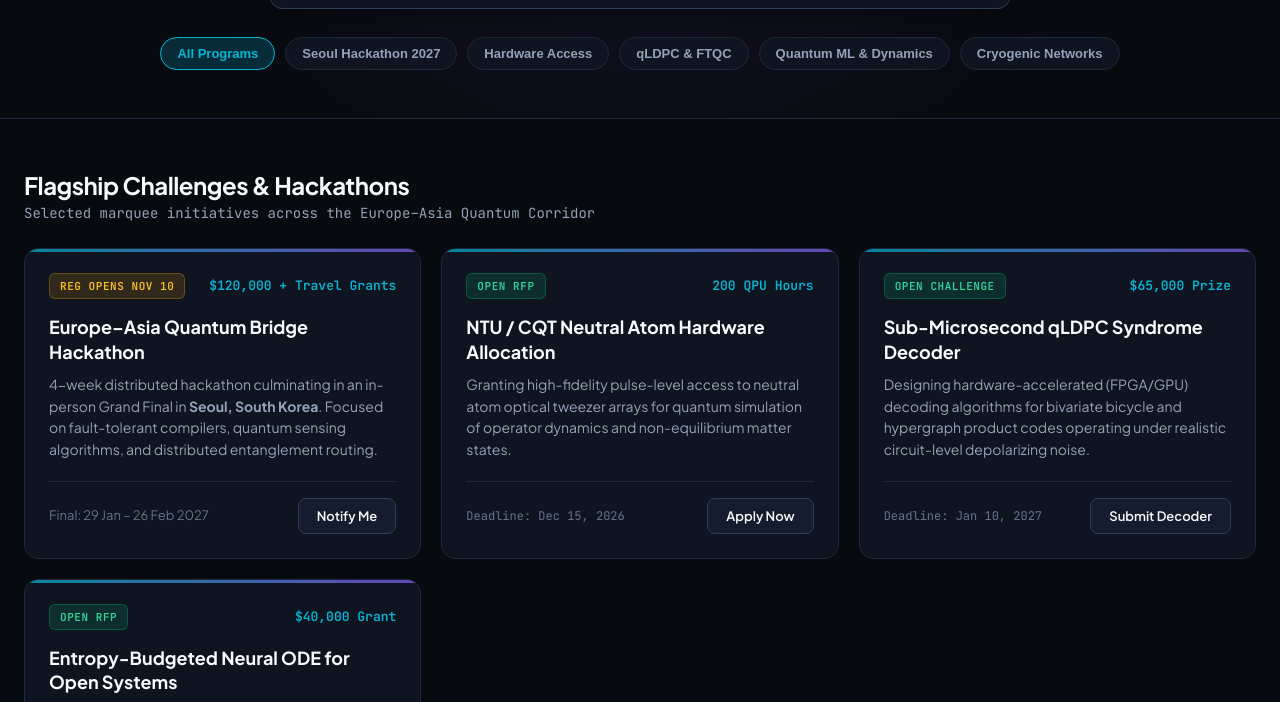
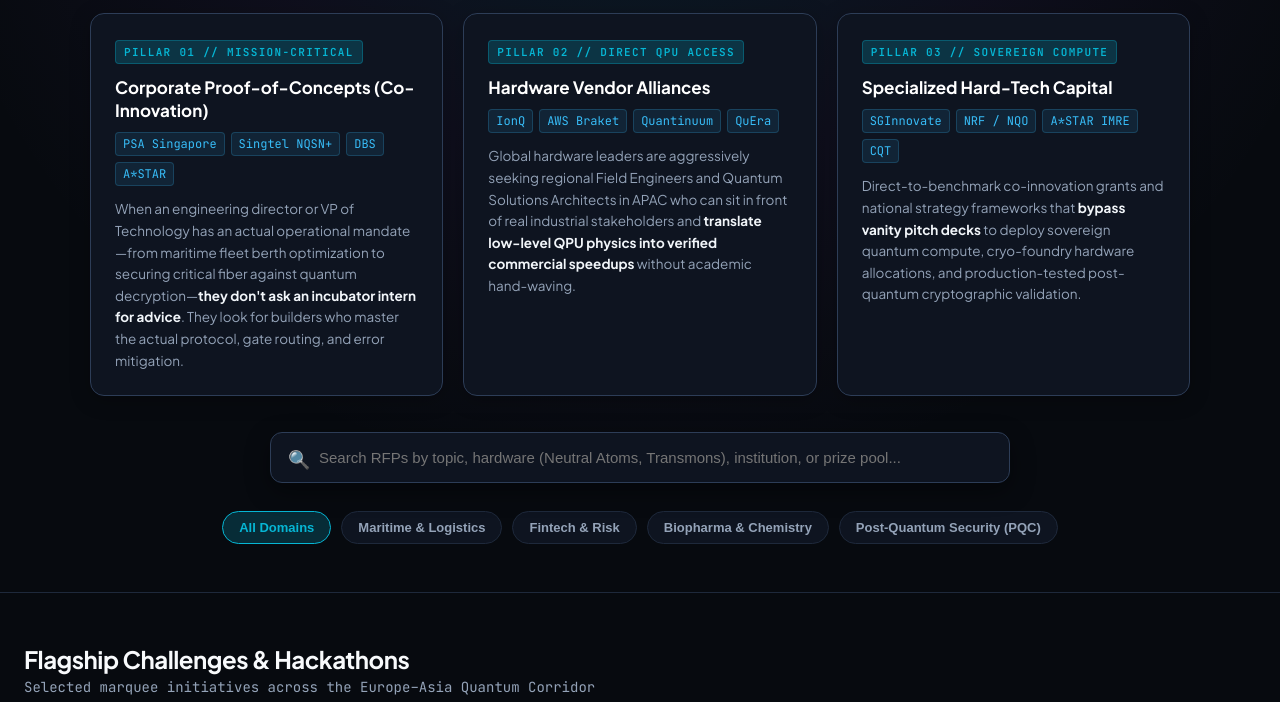
Before and after one commit to evecount/qshift_lab, a plain HTML site: page index.html in a window 1280 px wide. Shown: the part 406-1108 px from the top of the page. Drawn offline with nearby package versions, Linux system fonts and the light colour scheme.

Commit message:
feat: integrate the 3 core pillars of QShift Lab and domain filters into Hero

```diff
--- a/index.html
+++ b/index.html
@@ -3,8 +3,8 @@
 <head>
   <meta charset="UTF-8" />
   <meta name="viewport" content="width=device-width, initial-scale=1.0" />
-  <title>Quantum RFP Central — Europe–Asia Quantum Bridge &amp; Research Grants</title>
-  <meta name="description" content="Central hub for open quantum RFPs, compute allocations, hardware grants, and the Europe-Asia Quantum Bridge Hackathon." />
+  <title>QShift Lab — Singapore Applied Quantum Co-Innovation Hub</title>
+  <meta name="description" content="Connecting enterprise proof-of-concepts, hardware vendor alliances, and specialized hard-tech capital across Singapore and the Asia-Pacific corridor." />
   <link rel="icon" href="https://evecount.com/icon.png" />
   <link rel="preconnect" href="https://fonts.googleapis.com" />
   <link rel="preconnect" href="https://fonts.gstatic.com" crossorigin />
@@ -185,6 +185,75 @@
       max-width: 780px;
       margin: 0 auto 36px;
       line-height: 1.6;
+    }
+
+
+    /* Hero Operational Pillars */
+    .hero-pillars {
+      display: grid;
+      grid-template-columns: repeat(auto-fit, minmax(310px, 1fr));
+      gap: 20px;
+      max-width: 1100px;
+      margin: 36px auto 36px;
+      text-align: left;
+    }
+    .pillar-card {
+      background: var(--surface);
+      border: 1px solid var(--border-light);
+      border-radius: 14px;
+      padding: 24px;
+      position: relative;
+      transition: all 0.25s ease;
+      box-shadow: 0 4px 20px rgba(0, 0, 0, 0.25);
+    }
+    .pillar-card:hover {
+      border-color: var(--cyan);
+      transform: translateY(-3px);
+      box-shadow: 0 10px 28px rgba(6, 182, 212, 0.18);
+    }
+    .pillar-num {
+      font-family: var(--font-mono);
+      font-size: 11px;
+      font-weight: 700;
+      text-transform: uppercase;
+      letter-spacing: 0.12em;
+      color: var(--cyan);
+      padding: 3px 8px;
+      background: var(--cyan-glow);
+      border-radius: 4px;
+      border: 1px solid rgba(6, 182, 212, 0.3);
+      display: inline-block;
+      margin-bottom: 12px;
+    }
+    .pillar-title {
+      font-size: 17px;
+      font-weight: 700;
+      margin-bottom: 10px;
+      color: #ffffff;
+      line-height: 1.35;
+    }
+    .pillar-entities {
+      font-family: var(--font-mono);
+      font-size: 12px;
+      color: #38bdf8;
+      margin-bottom: 12px;
+      display: flex;
+      flex-wrap: wrap;
+      gap: 6px;
+    }
+    .pillar-entities span {
+      background: rgba(56, 189, 248, 0.1);
+      padding: 2px 7px;
+      border-radius: 4px;
+      border: 1px solid rgba(56, 189, 248, 0.2);
+    }
+    .pillar-desc {
+      font-size: 13.5px;
+      color: var(--text-muted);
+      line-height: 1.6;
+    }
+    .pillar-desc strong {
+      color: #f1f5f9;
     }
 
     /* Search & Filter Bar */
@@ -585,8 +654,8 @@
     <div class="nav-inner">
       <div class="brand">
         <div class="logo-orb"></div>
-        <span>Quantum RFP Central</span>
-        <span class="sub">Hub</span>
+        <span>QShift Lab</span>
+        <span class="sub">Singapore</span>
       </div>
       <nav class="nav-links">
         <a href="#active-rfps" class="active">Open RFPs</a>
@@ -606,12 +675,57 @@
     <div class="hero-container">
       <div class="badge-pulse">
         <span class="dot"></span>
-        Europe–Asia Quantum Bridge: Registration Opens Nov 10
+        Singapore Applied Quantum Co-Innovation Hub // Live Node
       </div>
-      <h1>Open Quantum RFPs &amp; Research Grants</h1>
+      <h1>Where Deep Quantum Meets Enterprise Infrastructure</h1>
       <p class="lead">
-        Accelerating applied quantum science through verified hardware allocations, fault-tolerant compiler challenges, and distributed quantum network initiatives.
+        Bypassing incubator theater to engineer sovereign co-innovation between enterprise problem owners, global hardware vendors, and benchmark-backed hard-tech capital.
       </p>
+
+      <!-- The 3 Pillars of QShift Lab -->
+      <div class="hero-pillars">
+        <div class="pillar-card">
+          <span class="pillar-num">Pillar 01 // Mission-Critical</span>
+          <div class="pillar-title">Corporate Proof-of-Concepts (Co-Innovation)</div>
+          <div class="pillar-entities">
+            <span>PSA Singapore</span>
+            <span>Singtel NQSN+</span>
+            <span>DBS</span>
+            <span>A*STAR</span>
+          </div>
+          <p class="pillar-desc">
+            When an engineering director or VP of Technology has an actual operational mandate—from maritime fleet berth optimization to securing critical fiber against quantum decryption—<strong>they don't ask an incubator intern for advice</strong>. They look for builders who master the actual protocol, gate routing, and error mitigation.
+          </p>
+        </div>
+
+        <div class="pillar-card">
+          <span class="pillar-num">Pillar 02 // Direct QPU Access</span>
+          <div class="pillar-title">Hardware Vendor Alliances</div>
+          <div class="pillar-entities">
+            <span>IonQ</span>
+            <span>AWS Braket</span>
+            <span>Quantinuum</span>
+            <span>QuEra</span>
+          </div>
+          <p class="pillar-desc">
+            Global hardware leaders are aggressively seeking regional Field Engineers and Quantum Solutions Architects in APAC who can sit in front of real industrial stakeholders and <strong>translate low-level QPU physics into verified commercial speedups</strong> without academic hand-waving.
+          </p>
+        </div>
+
+        <div class="pillar-card">
+          <span class="pillar-num">Pillar 03 // Sovereign Compute</span>
+          <div class="pillar-title">Specialized Hard-Tech Capital</div>
+          <div class="pillar-entities">
+            <span>SGInnovate</span>
+            <span>NRF / NQO</span>
+            <span>A*STAR IMRE</span>
+            <span>CQT</span>
+          </div>
+          <p class="pillar-desc">
+            Direct-to-benchmark co-innovation grants and national strategy frameworks that <strong>bypass vanity pitch decks</strong> to deploy sovereign quantum compute, cryo-foundry hardware allocations, and production-tested post-quantum cryptographic validation.
+          </p>
+        </div>
+      </div>
 
       <!-- Search Bar -->
       <div class="search-wrapper">
@@ -621,12 +735,11 @@
 
       <!-- Quick Filter Pills -->
       <div class="tracks-strip">
-        <button class="track-pill active" onclick="setCategory('all', this)">All Programs</button>
-        <button class="track-pill" onclick="setCategory('hackathon', this)">Seoul Hackathon 2027</button>
-        <button class="track-pill" onclick="setCategory('hardware', this)">Hardware Access</button>
-        <button class="track-pill" onclick="setCategory('qftqc', this)">qLDPC &amp; FTQC</button>
-        <button class="track-pill" onclick="setCategory('ml', this)">Quantum ML &amp; Dynamics</button>
-        <button class="track-pill" onclick="setCategory('network', this)">Cryogenic Networks</button>
+        <button class="track-pill active" onclick="setCategory('all', this)">All Domains</button>
+        <button class="track-pill" onclick="setCategory('maritime', this)">Maritime &amp; Logistics</button>
+        <button class="track-pill" onclick="setCategory('fintech', this)">Fintech &amp; Risk</button>
+        <button class="track-pill" onclick="setCategory('biopharma', this)">Biopharma &amp; Chemistry</button>
+        <button class="track-pill" onclick="setCategory('pqc', this)">Post-Quantum Security (PQC)</button>
       </div>
     </div>
   </section>
```
Also changed, not shown: 2 other files.
